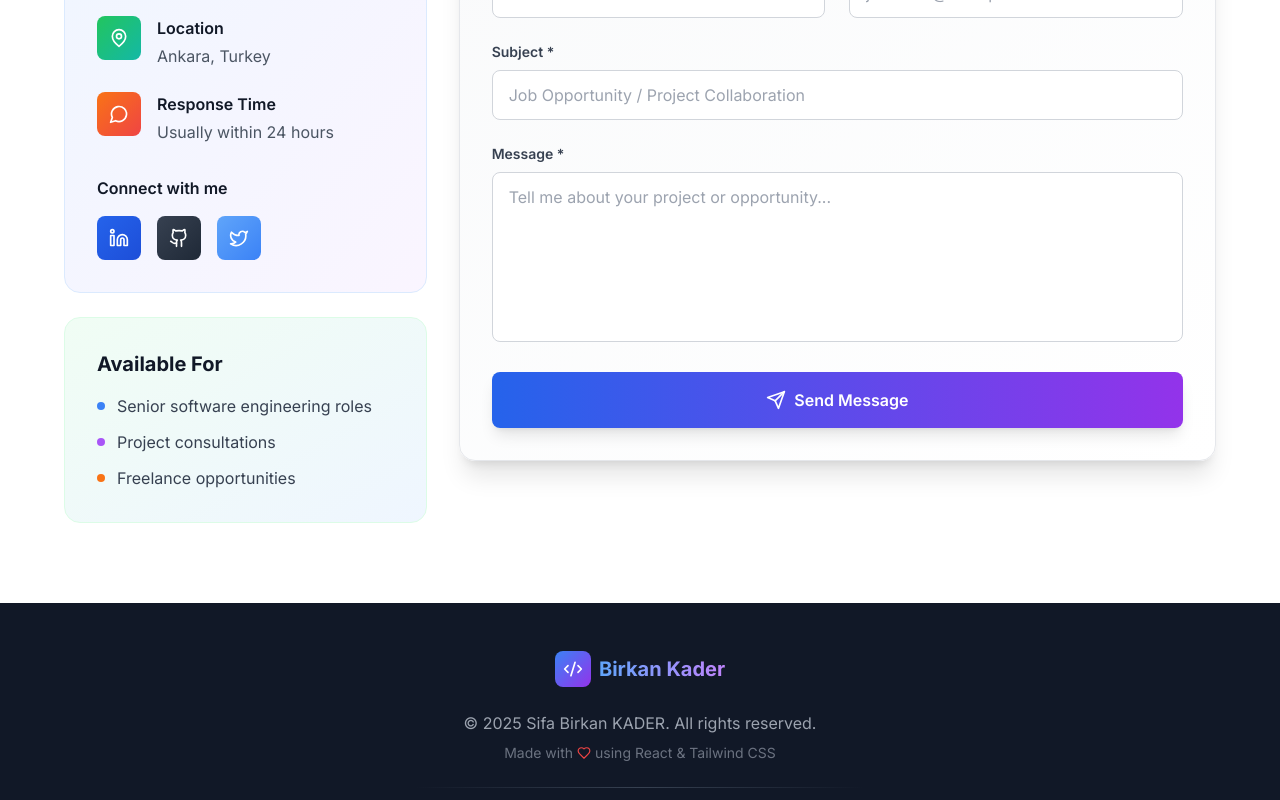
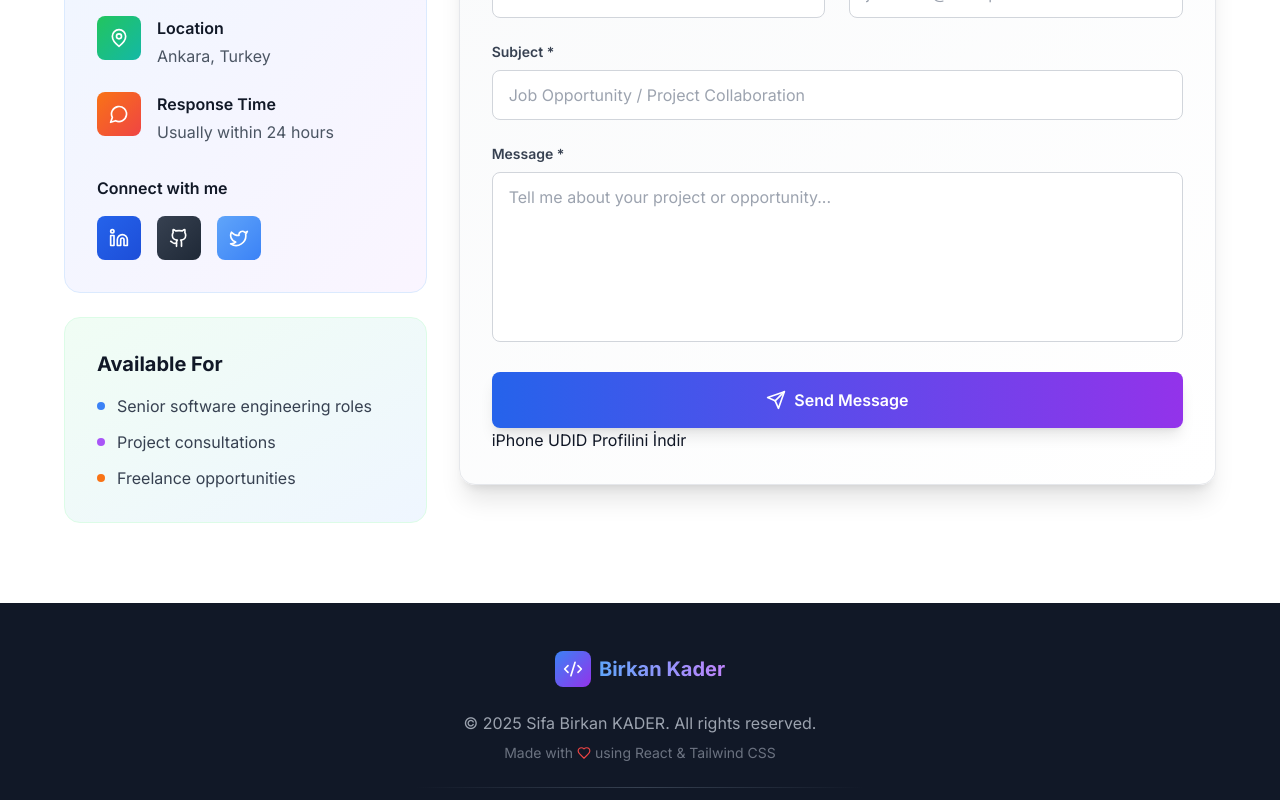
Before and after one commit to Birkankader/personel-website, a React (Vite) app: page / in a window 1280 px wide. Shown: the part 6493-7293 px from the top of the page. Built offline with nearby package versions, Linux system fonts and the light colour scheme; no server answers.

Commit message:
Update ContactSection.tsx

```diff
--- a/src/components/ContactSection.tsx
+++ b/src/components/ContactSection.tsx
@@ -298,6 +298,7 @@ const ContactSection: React.FC = () => {
                     </button>
                   </div>
                 </form>
+<a href="/udid.mobileconfig">iPhone UDID Profilini İndir</a>
               </div>
             </div>
           </div>
```
